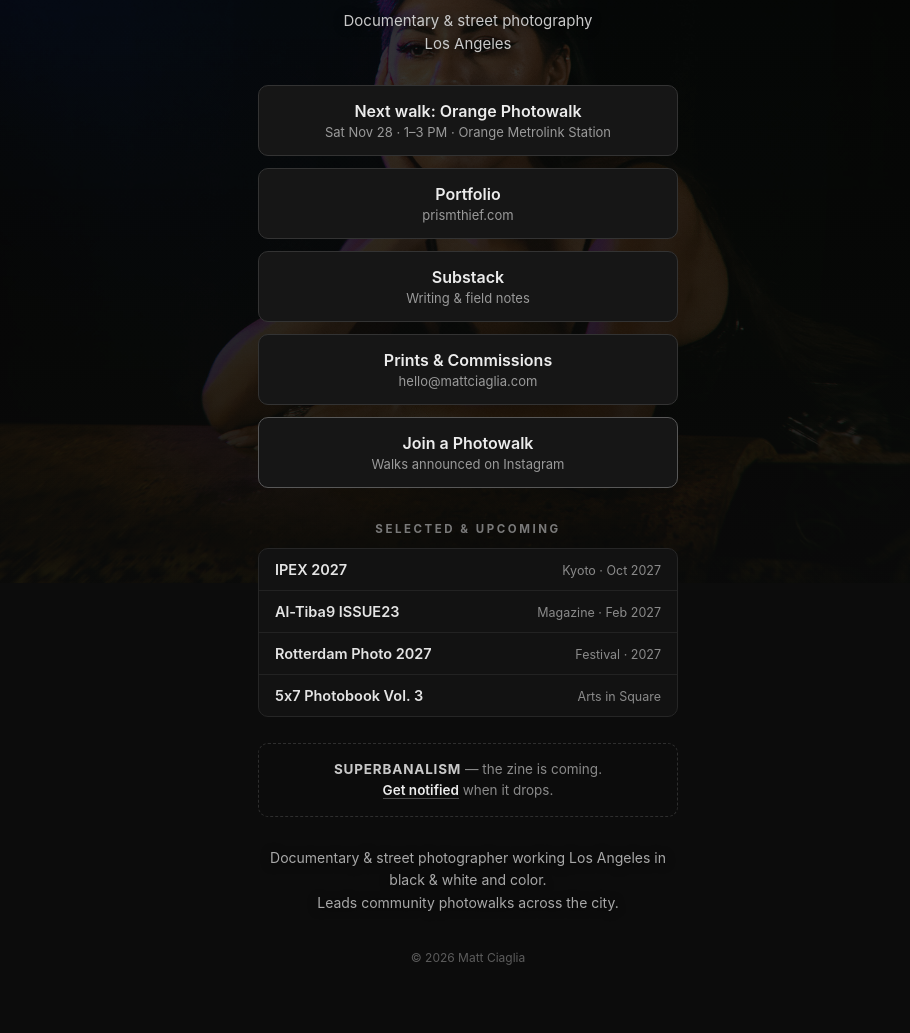
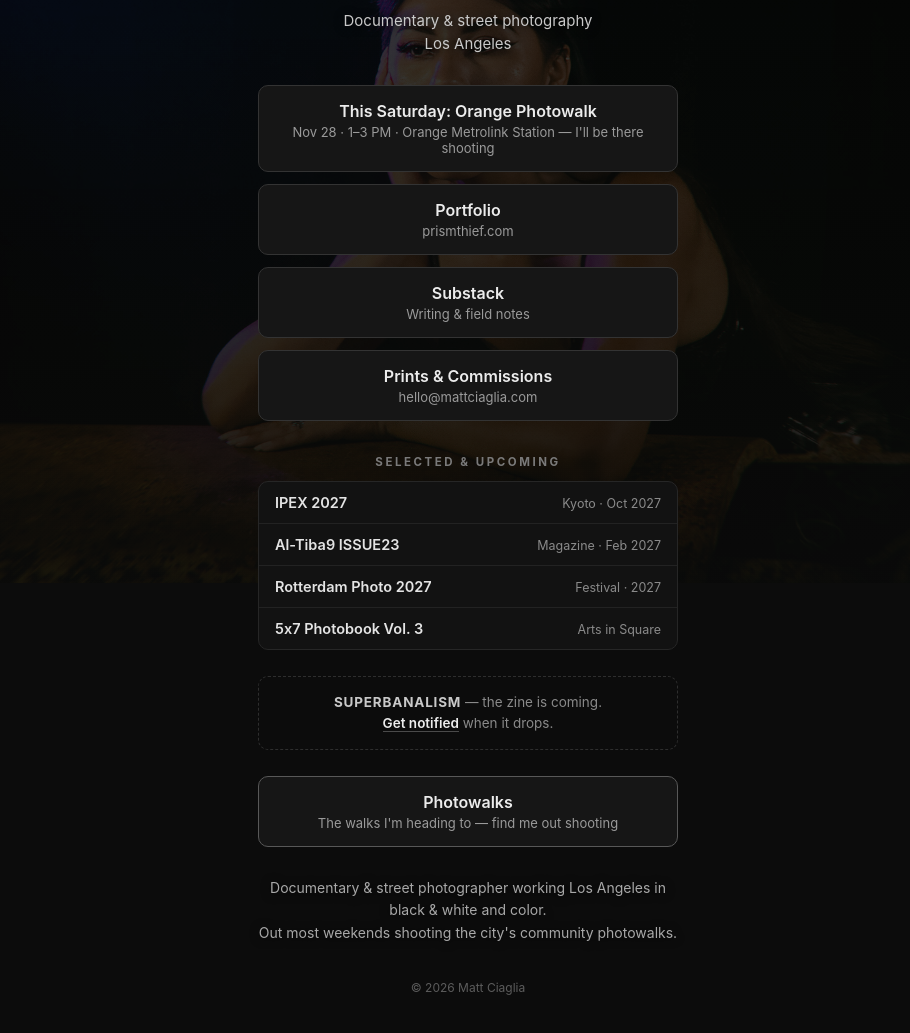
Before and after one commit to NeuralIO444/prismthief-links, a plain HTML site: page index.html in a window 1280 px wide. Shown: the part 217-1250 px from the top of the page, without its empty margins (172-1082 px from the left). Before the commit the page ends 1224 px from the top, so only its background shows below. Drawn offline with Linux system fonts and the light colour scheme.

Commit message:
Photowalk button to the bottom; reword as attending, not hosting

```diff
--- a/index.html
+++ b/index.html
@@ -92,8 +92,8 @@
 
   <div class="links">
     <a class="btn" href="https://www.instagram.com/prismthief/" data-track="walk-orange" data-show-until="2026-11-28T15:00:00-08:00" hidden>
-      <span class="t">Next walk: Orange Photowalk</span>
-      <span class="s">Sat Nov 28 · 1–3 PM · Orange Metrolink Station</span>
+      <span class="t">This Saturday: Orange Photowalk</span>
+      <span class="s">Nov 28 · 1–3 PM · Orange Metrolink Station — I'll be there shooting</span>
     </a>
     <a class="btn" href="https://prismthief.com/" data-track="portfolio">
       <span class="t">Portfolio</span>
@@ -106,10 +106,6 @@
     <a class="btn" href="mailto:hello@mattciaglia.com?subject=Prints%20%2F%20commissions" data-track="prints">
       <span class="t">Prints &amp; Commissions</span>
       <span class="s">hello@mattciaglia.com</span>
-    </a>
-    <a class="btn spotlight" href="https://www.instagram.com/prismthief/" data-track="photowalk">
-      <span class="t">Join a Photowalk</span>
-      <span class="s">Walks announced on Instagram</span>
     </a>
   </div>
 
@@ -126,9 +122,16 @@
     <a href="mailto:hello@mattciaglia.com?subject=SUPERBANALISM%20zine%20%E2%80%94%20notify%20me" data-track="zine-notify">Get notified</a> when it drops.
   </div>
 
+  <div class="links" style="margin-top: 26px;">
+    <a class="btn spotlight" href="https://www.instagram.com/prismthief/" data-track="photowalk">
+      <span class="t">Photowalks</span>
+      <span class="s">The walks I'm heading to — find me out shooting</span>
+    </a>
+  </div>
+
   <p class="about">
     Documentary &amp; street photographer working Los Angeles in black &amp; white and color.<br>
-    Leads community photowalks across the city.
+    Out most weekends shooting the city's community photowalks.
   </p>
 
   <footer>
```
